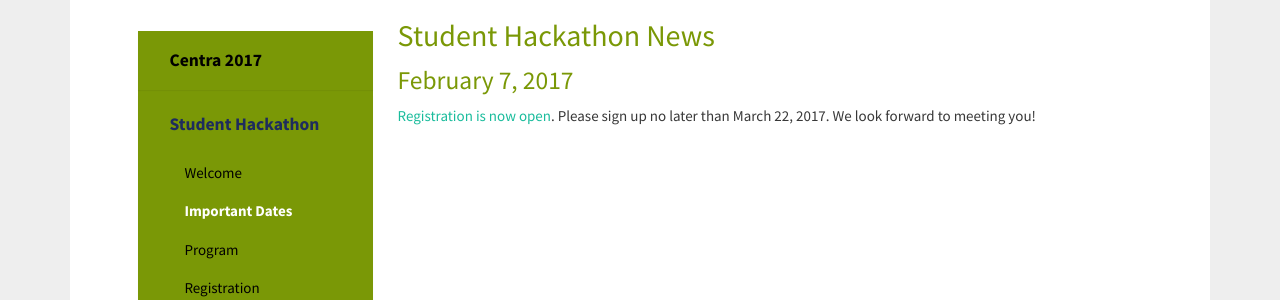
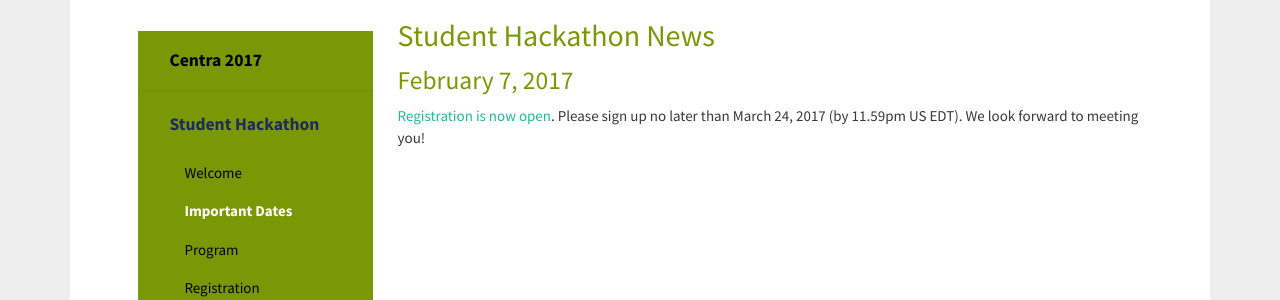
Before and after one commit to hmchou56/centra8, a Jekyll site: the page built from hackathon2017/news.md, in a window 1280 px wide. Shown: the part 427-727 px from the top of the page. Built offline with Jekyll 4.4.1, drawn with Linux system fonts in a browser that asks for light colours; nearby versions of some CDN libraries.

Commit message:
updated signup deadline

```diff
--- a/hackathon2017/news.md
+++ b/hackathon2017/news.md
@@ -11,4 +11,4 @@ hide: true
 
 ## February 7, 2017
 
-[Registration is now open](https://goo.gl/5MQikO). Please sign up no later than March 22, 2017. We look forward to meeting you!
+[Registration is now open](https://goo.gl/5MQikO). Please sign up no later than March 24, 2017 (by 11.59pm US EDT). We look forward to meeting you!
```
